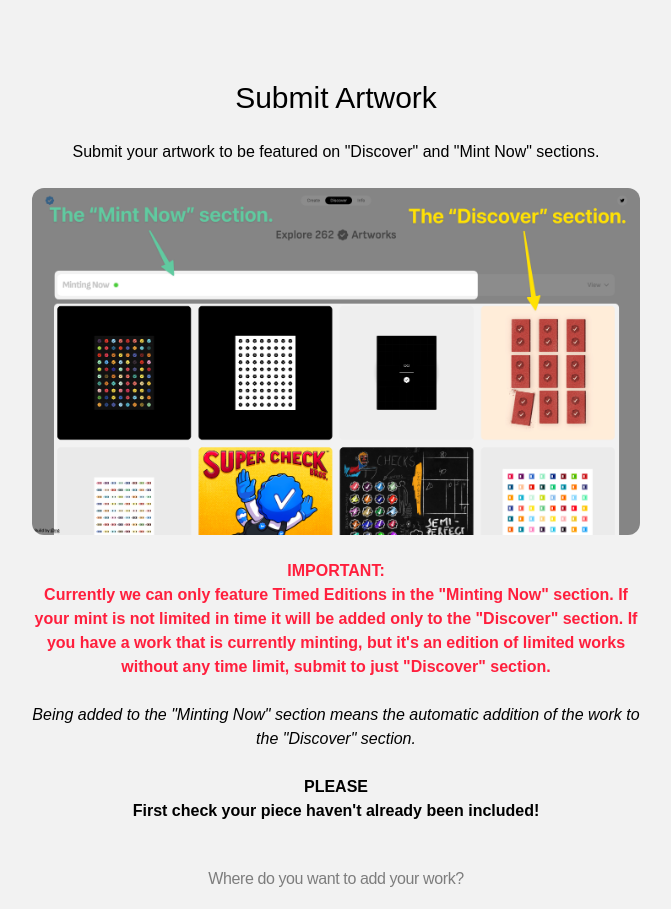
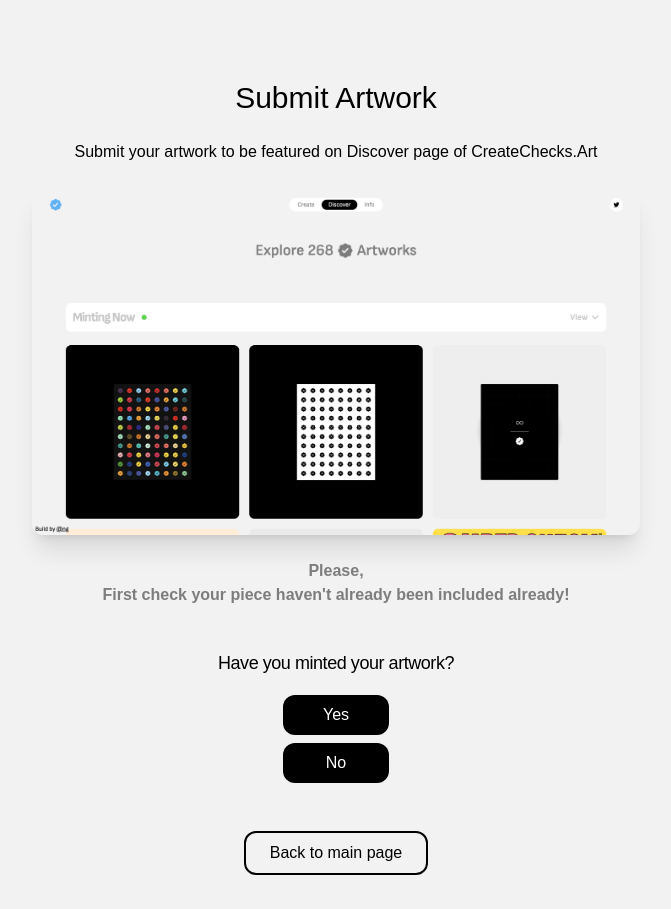
Before and after one commit to nikitattt/create-checks, a Next.js app in the folder website/: page /submit in a window 1280 px wide. Shown: the top 909 px of the page, without its empty margins (304-975 px from the left). Built offline with nearby package versions, Linux system fonts and the light colour scheme; a web font is replaced by a local one.

Commit message:
Better submit page

```diff
--- a/website/pages/submit.tsx
+++ b/website/pages/submit.tsx
@@ -16,7 +16,7 @@ const Button = ({
   href?: string
 }) => {
   const style =
-    'w-60 bg-black text-white py-2 rounded-xl dark:bg-white dark:text-black'
+    'bg-black text-white py-2 px-10 rounded-xl dark:bg-white dark:text-black'
   if (href) {
     return (
       <a href={href} target="_blank" className={style}>
@@ -38,6 +38,13 @@ const Mint: NextPage<{ data: string }> = (props) => {
 
   const darkMode = useMenuStore((state) => state.darkMode)
 
+  // const questionText = () => {}
+  const questionText =
+    (type === '' && 'Have you minted your artwork?') ||
+    (type === 'minted' &&
+      'Is it an Open Edition with a time limit?\ni.e. people can mint an unlimited amount of NFTs but only for a limited time.') ||
+    ''
+
   return (
     <div className={darkMode ? 'dark' : ''}>
       <div className="font-sans text-black bg-background dark:bg-black dark:text-white flex flex-col">
@@ -51,53 +58,31 @@ const Mint: NextPage<{ data: string }> = (props) => {
           <div className="mt-20 px-8 sm:px-20 flex flex-col text-center items-center mx-auto max-w-3xl justify-center">
             <h1 className="text-3xl">Submit Artwork</h1>
             <p className="mt-6">
-              Submit your artwork to be featured on "Discover" and "Mint Now"
-              sections.
+              Submit your artwork to be featured on Discover page of
+              CreateChecks.Art
             </p>
             <Image
-              src="/img/discover-sections.png"
+              src="/img/discover-page.png"
               alt="Sections of discover page"
               width={1000}
               height={1000}
-              className="mt-6 rounded-xl"
+              className="mt-6 rounded-xl shadow-xl"
             />
-            <p className="mt-6 text-red font-bold">
-              IMPORTANT:
+            <p className="mt-6 font-semibold text-grey">
+              Please,
               <br />
-              Currently we can only feature Timed Editions in the "Minting Now"
-              section. If your mint is not limited in time it will be added only
-              to the "Discover" section. If you have a work that is currently
-              minting, but it's an edition of limited works without any time
-              limit, submit to just "Discover" section.
+              First check your piece haven't already been included already!
             </p>
-            <p className="mt-6 italic">
-              Being added to the "Minting Now" section means the automatic
-              addition of the work to the "Discover" section.
-            </p>
-            <p className="mt-6 font-semibold">
-              PLEASE
-              <br />
-              First check your piece haven't already been included!
+            <p className="mt-12 tracking-tight leading-4 whitespace-pre-line text-lg">
+              {questionText}
             </p>
             {type === '' ? (
-              <p className="mt-12 text-grey tracking-tight leading-4">
-                Where do you want to add your work?
-              </p>
-            ) : (
-              <p className="mt-12 text-grey tracking-tight leading-4">
-                Have you minted your artwork?
-              </p>
-            )}
-            {type === '' ? (
               <div className="mt-6 flex flex-col gap-2">
+                <Button onClick={() => setType('minted')} text={`Yes`} />
                 <Button
                   onClick={() => {}}
-                  text={`"Mint Now" & "Discover"`}
-                  href="https://tally.so/r/3q5lD7"
-                />
-                <Button
-                  onClick={() => setType('discover')}
-                  text={`Just "Discover"`}
+                  text={`No`}
+                  href="https://tally.so/r/wo9jee"
                 />
               </div>
             ) : (
@@ -105,12 +90,12 @@ const Mint: NextPage<{ data: string }> = (props) => {
                 <Button
                   onClick={() => {}}
                   text={`Yes`}
-                  href="https://tally.so/r/nGeP9o"
+                  href="https://tally.so/r/3q5lD7"
                 />
                 <Button
                   onClick={() => {}}
                   text={`No`}
-                  href="https://tally.so/r/wo9jee"
+                  href="https://tally.so/r/nGeP9o"
                 />
               </div>
             )}
```
Also changed, not shown: website/public/img/discover-page.png (added).
